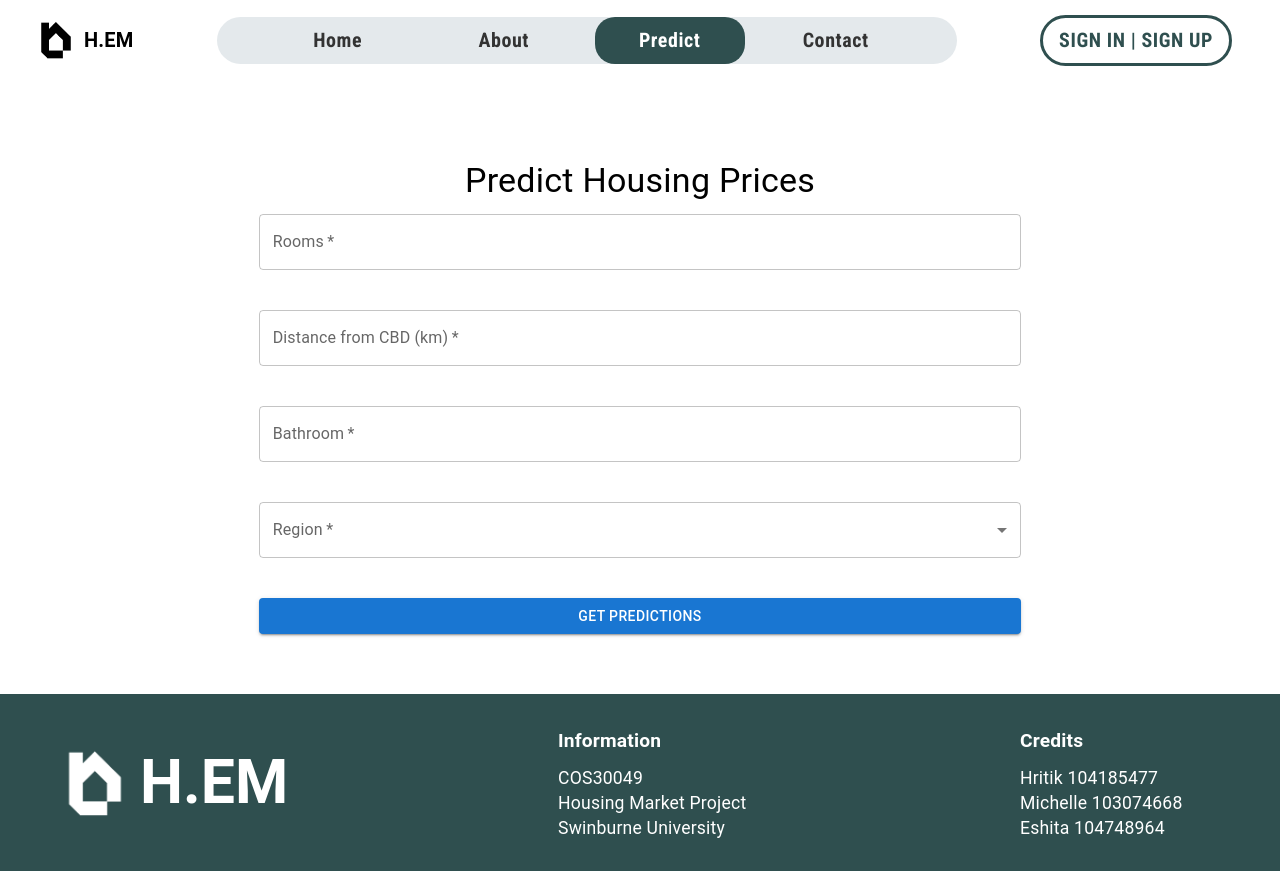
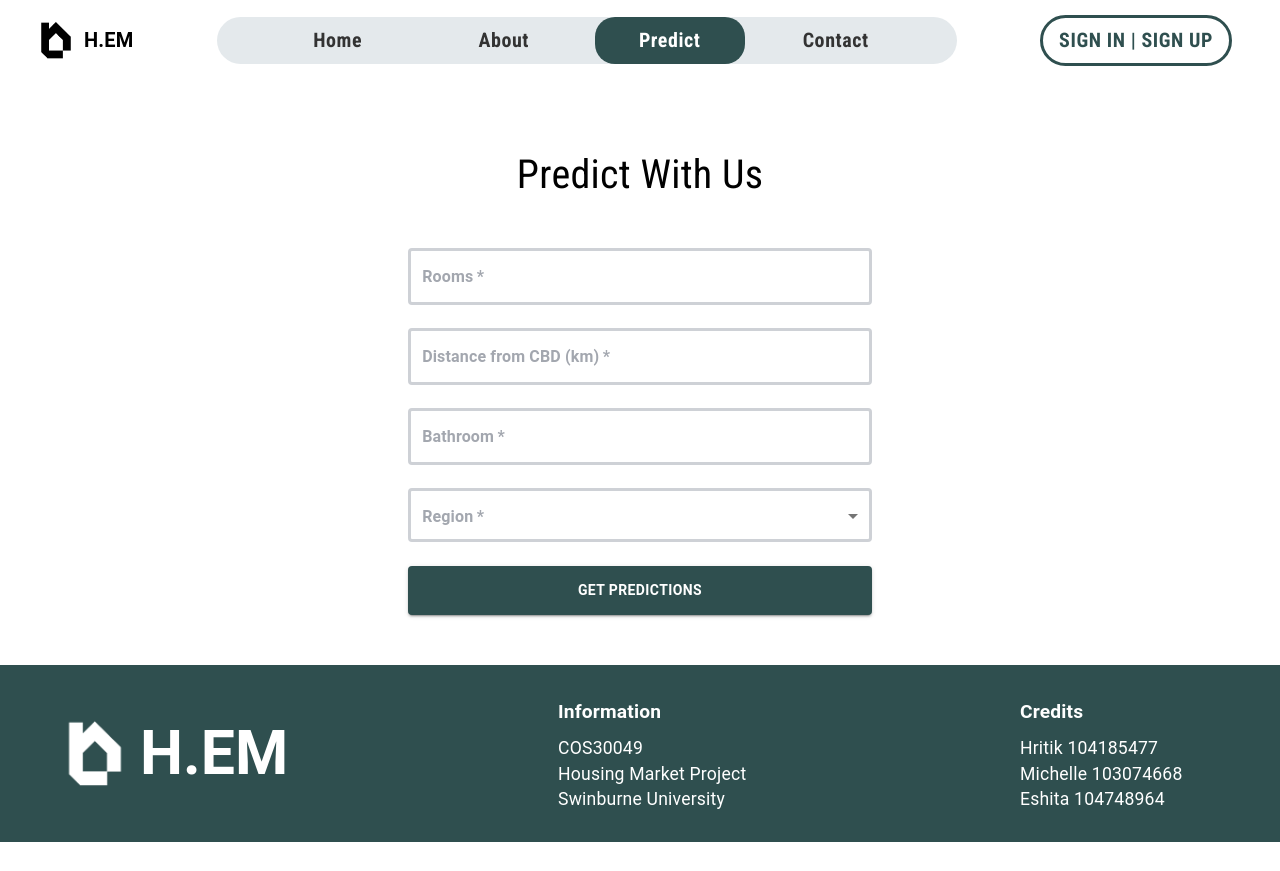
Before and after one commit to hritikanand/Assignment-3---COS30049, a React (Create React App) app in the folder hem-react-app/: page /predict in a window 1280 px wide. After the commit the page ends 842 px from the top, so only its background shows below. Built offline with nearby package versions, Linux system fonts and the light colour scheme.

Commit message:
Predict Page Customisation, animated results, fixed formatting

```diff
--- a/hem-react-app/src/components/Predict/Predict.js
+++ b/hem-react-app/src/components/Predict/Predict.js
@@ -2,6 +2,7 @@ import React, { useState } from 'react';
 import { Box, Grid, TextField, Button, Typography, FormControl, InputLabel, Select, MenuItem, Paper } from '@mui/material';
 import { Bar, Line, Pie } from 'react-chartjs-2';
 import 'chart.js/auto';
+import { Fade } from '@mui/material';
 
 function Predict() {
   const [formData, setFormData] = useState({
@@ -55,7 +56,7 @@ function Predict() {
     }
   };
 
-  // Data for the Bar Chart
+  // Data for Charts
   const barChartData = {
     labels: ['Random Forest', 'Polynomial Regression', 'Gradient Boosting'],
     datasets: [
@@ -71,7 +72,6 @@ function Predict() {
     ]
   };
 
-  // Data for the Line Chart (hypothetical trend over distance from CBD)
   const lineChartData = {
     labels: Array.from({ length: 10 }, (_, i) => `${i + 1} km`),
     datasets: [
@@ -84,7 +84,6 @@ function Predict() {
     ]
   };
 
-  // Data for the Pie Chart (Feature Importances)
   const pieChartData = {
     labels: featureImportances ? Object.keys(featureImportances[selectedModel]) : [],
     datasets: [
@@ -97,68 +96,217 @@ function Predict() {
   };
 
   return (
-    <Box sx={{ padding: '60px', maxWidth: '1500px', margin: '0 auto' }}>
-      <Typography variant="h4" gutterBottom align="center">
-        Predict Housing Prices
+    <Box sx={{
+      padding: '50px',
+      maxWidth: '1500px',
+      margin: '0 auto'
+      }}>
+      <Typography variant="h4" gutterBottom align="center" sx={{
+        marginBottom: '50px',
+        fontFamily: '"Roboto Condensed", sans-serif',
+        fontSize: '2.5rem'
+        }}>
+        Predict With Us
       </Typography>
 
-      <Grid container spacing={4} justifyContent="center" alignItems="center">
+      {/* Centered Container for Form and Results */}
+      <Grid container spacing={6} justifyContent="center" alignItems="flex-start">
 
-        {/* Form Section */}
-        <Grid item xs={12} md={predictions ? 4 : 8}>
+      {/* Form Container */}
+      <Grid item xs={12} md={5}>
+        <Box
+          sx={{
+            display: 'flex',
+            flexDirection: 'column',
+            alignItems: 'center',
+            textAlign: 'center',
+          }}
+        >
+          {predictions && (
+            <Typography variant="h6" sx={{
+              marginBottom: '20px',
+              fontFamily: '"Roboto Condensed", sans-serif',
+              fontSize: '1.5rem',
+              color: '#2F4F4F'
+              }}>
+              Have Different Features? Refine your Prediction!
+            </Typography>
+          )}
+
           <Box
             component="form"
             sx={{
               display: 'flex',
               flexDirection: 'column',
-              gap: 5,
-              backgroundColor: predictions ? '#f0f0f0' : 'transparent',
-              padding: predictions ? '45px' : '0',
-              borderRadius: predictions ? '10px' : '0',
+              gap: 3,
+              backgroundColor: predictions ? '#F5F5F5' : 'transparent',
+              padding: predictions ? '40px' : '0',
+              borderRadius: '10px',
               width: '100%',
-              maxWidth: {
-                xs: '90%',    // width for extra-small screens (phones)
-                sm: predictions ? '400px' : '600px',   // width for small screens (tablets)
-                md: predictions ? '500px' : '800px',   // width for medium screens (laptops)
-                lg: predictions ? '600px' : '900px'    // width for large screens (desktops)
-              },
-              margin: '0 auto'
+              maxWidth: '800px',
             }}
           >
-            <TextField
-              label="Rooms"
+            <TextField label="Rooms"
             name="rooms"
             value={formData.rooms}
             onChange={handleChange}
-              type="number"
-              required
-              InputProps={{ inputProps: { min: 1, max: 5 } }}
+            sx={{
+              backgroundColor: 'white',
+              '& .MuiOutlinedInput-root': {
+                '& fieldset': {
+                  borderWidth: '3px', // thickness of the outline
+                  borderColor: '#CED1D6'
+                },
+                '&:hover fieldset': {
+                  borderWidth: '3px', //thickness on hover
+                  borderColor: '#2F4F4F', //color when hover
+                },
+                '&.Mui-focused fieldset': {
+                  borderColor: '#2F4F4F', //color when focused
+                  borderWidth: '3px', // thickness when focused
+                },
+              },
+              '& .MuiInputLabel-root': {
+                color: '#A3A7AF', // Default label color
+                fontWeight: 'bold',
+              },
+              '& .MuiInputLabel-root.Mui-focused': {
+                color: '#2F4F4F', // Color when label is focused
+              }
+            }}
+            InputLabelProps={{
+              style: {
+                fontWeight: 'bold',
+              }
+            }}
+            type="number" required InputProps={{
+              inputProps: { min: 1, max: 5 }
+              }}
               />
-            <TextField
-              label="Distance from CBD (km)"
+
+            <TextField label="Distance from CBD (km)"
             name="distanceFromCBD"
             value={formData.distanceFromCBD}
             onChange={handleChange}
-              type="number"
-              required
-              InputProps={{ inputProps: { min: 2.7, max: 24.7, step: 0.1 } }}
+            sx={{
+              backgroundColor: 'white',
+              '& .MuiOutlinedInput-root': {
+                '& fieldset': {
+                  borderWidth: '3px',
+                  borderColor: '#CED1D6'
+                },
+                '&:hover fieldset': {
+                  borderWidth: '3px',
+                  borderColor: '#2F4F4F',
+                },
+                '&.Mui-focused fieldset': {
+                  borderColor: '#2F4F4F',
+                  borderWidth: '3px',
+                },
+              },
+              '& .MuiInputLabel-root': {
+                color: '#A3A7AF', // Default label color
+                fontWeight: 'bold',
+              },
+              '& .MuiInputLabel-root.Mui-focused': {
+                color: '#2F4F4F', // Color when label is focused
+              }
+            }}
+            InputLabelProps={{
+              style: {
+                fontWeight: 'bold',
+              }
+            }}
+            type="number" required InputProps={{
+              inputProps: { min: 2.7, max: 24.7, step: 0.1 }
+              }}
               />
-            <TextField
-              label="Bathroom"
+
+            <TextField label="Bathroom"
             name="bathroom"
             value={formData.bathroom}
             onChange={handleChange}
+            sx={{
+              backgroundColor: 'white',
+              '& .MuiOutlinedInput-root': {
+                '& fieldset': {
+                  borderWidth: '3px',
+                  borderColor: '#CED1D6'
+                },
+                '&:hover fieldset': {
+                  borderWidth: '3px',
+                  borderColor: '#2F4F4F',
+                },
+                '&.Mui-focused fieldset': {
+                  borderColor: '#2F4F4F',
+                  borderWidth: '3px',
+                },
+              },
+              '& .MuiInputLabel-root': {
+                color: '#A3A7AF', // Default label color
+                fontWeight: 'bold',
+              },
+              '& .MuiInputLabel-root.Mui-focused': {
+                color: '#2F4F4F', // Color when label is focused
+              }
+            }}
+            InputLabelProps={{
+              style: {
+                fontWeight: 'bold',
+              }
+            }}
             type="number"
             required
-              InputProps={{ inputProps: { min: 1, max: 3 } }}
+            InputProps={{
+              inputProps: { min: 1, max: 3 }
+            }}
           />
-            <FormControl fullWidth required>
+
+            <FormControl
+              fullWidth
+              required
+              sx={{
+                backgroundColor: 'white',
+                '& .MuiOutlinedInput-root': {
+                  '& fieldset': {
+                    borderWidth: '3px',
+                    borderColor: '#CED1D6'
+                  },
+                  '&:hover fieldset': {
+                    borderWidth: '3px',
+                    borderColor: '#2F4F4F'
+                  },
+                  '&.Mui-focused fieldset': {
+                    borderWidth: '3px',
+                    borderColor: '#2F4F4F'
+                  },
+                },
+                '& .MuiInputLabel-root': {
+                  color: '#A3A7AF', // Default label color
+                  fontWeight: 'bold',
+                },
+                '& .MuiInputLabel-root.Mui-focused': {
+                  color: '#2F4F4F', // Color when label is focused
+                }
+              }}
+              InputLabelProps={{
+                style: {
+                  fontWeight: 'bold',
+                }
+              }}
+            >
               <InputLabel>Region</InputLabel>
               <Select
                 name="schoolingFacilities"
                 value={formData.schoolingFacilities}
                 onChange={handleChange}
                 label="Region"
+                sx={{
+                  textAlign: 'left',
+                  '& .MuiSelect-select': {
+                    padding: '15px',
+                  }
+                }}
               >
                 <MenuItem value={202}>Eastern Metropolitan</MenuItem>
                 <MenuItem value={95}>Eastern Victoria</MenuItem>
@@ -171,55 +319,78 @@ function Predict() {
               </Select>
             </FormControl>
 
-            <Button variant="contained" onClick={handlePredict} disabled={loading}>
+            <Button
+              variant="contained"
+              onClick={handlePredict}
+              sx={{
+                backgroundColor: '#2F4F4F',
+                color: 'white',
+                fontWeight: 'bold',
+                padding: '12px 45px',
+                '&:hover': {
+                  backgroundColor: '#2F4F4F',
+                },
+              }}
+              disabled={loading}
+            >
               {loading ? 'Loading...' : 'Get Predictions'}
             </Button>
           </Box>
-
-          {error && <Typography color="error" sx={{ marginTop: 2 }}>{error}</Typography>}
+        </Box>
       </Grid>
 
-        {/* Prediction Results */}
+
+      {/* Prediction Results Container */}
       {predictions && (
-          <Grid item xs={12} md={8} container justifyContent="center">
+        <Grid item xs={12} md={5}>
           <Box>
-              <Typography variant="h5" align="center"
-                sx={{ marginBottom: '20px'}}>
-
+            <Typography variant="h6" align="center" sx={{
+              marginBottom: '20px',
+              fontFamily: '"Roboto Condensed", sans-serif',
+              fontSize: '1.5rem',
+              color: '#2F4F4F'
+            }}>
               Prediction Results
             </Typography>
 
-              <Grid container spacing={4} direction="column" alignItems="center">
+            <Grid container spacing={2} direction="column" alignItems="stretch" sx={{
+              width: '100%',
+              maxWidth: '600px',
+              margin: '0 auto',
+              mt: 5
+            }}
+            >
+              {['Random Forest', 'Polynomial Regression', 'Gradient Boosting'].map((model, idx) => (
+                <Fade
+                  in={true}
+                  timeout={(idx + 1) * 500} // For cascading effect on prices
+                  key={`${model}-${JSON.stringify(predictions)}`} // Unique key to trigger restarting animation
+                >
                   <Grid item xs={12}>
                     <Paper elevation={3} sx={{
                       padding: '20px',
                       textAlign: 'center',
-                    minWidth: '250px'
+                      backgroundColor: '#2F4F4F'
                     }}>
-                    <Typography variant="h6">Random Forest</Typography>
-                    <Typography>${predictions["Random Forest Prediction"].toFixed(2)}</Typography>
+                      <Typography variant="h6" sx={{
+                        color: 'white',
+                        fontFamily: '"Roboto Condensed", sans-serif',
+                        fontSize: '1.5rem'
+                      }}>
+                        {model}
+                      </Typography>
+
+                      <Typography variant="h5" sx={{
+                        color: 'white',
+                        fontFamily: '"Roboto Condensed", sans-serif',
+                        fontSize: '1.5rem'
+                      }}>
+                        ${predictions[`${model} Prediction`].toFixed(2)}
+                      </Typography>
                     </Paper>
                   </Grid>
-
-                <Grid item xs={12}>
-                  <Paper elevation={3} sx={{
-                    padding: '20px',
-                    textAlign: 'center',
-                    minWidth: '250px' }}>
-                    <Typography variant="h6">Polynomial Regression</Typography>
-                    <Typography>${predictions["Polynomial Regression Prediction"].toFixed(2)}</Typography>
-                  </Paper>
-                </Grid>
-
-                <Grid item xs={12}>
-                  <Paper elevation={3} sx={{
-                    padding: '20px',
-                    textAlign: 'center',
-                    minWidth: '250px' }}>
-                    <Typography variant="h6">Gradient Boosting</Typography>
-                    <Typography>${predictions["Gradient Boosting Prediction"].toFixed(2)}</Typography>
-                  </Paper>
-                </Grid>
+                </Fade>
+              ))}
             </Grid>
           </Box>
         </Grid>
@@ -228,14 +399,10 @@ function Predict() {
 
       {/* Charts Section */}
       {predictions && (
-        <Box sx={{ marginTop: '40px' }}>
+        <Box sx={{ marginTop: '100px' }}>
           <FormControl fullWidth sx={{ marginBottom: 4 }}>
             <InputLabel>Feature Importance for Model</InputLabel>
-            <Select
-              value={selectedModel}
-              onChange={(e) => setSelectedModel(e.target.value)}
-              label="Feature Importance for Model"
-            >
+            <Select value={selectedModel} onChange={(e) => setSelectedModel(e.target.value)} label="Feature Importance for Model">
               <MenuItem value="Random Forest">Random Forest</MenuItem>
               <MenuItem value="Gradient Boosting">Gradient Boosting</MenuItem>
               <MenuItem value="Polynomial Regression">Polynomial Regression</MenuItem>
```
Lines whose indentation alone changed are shown as unchanged.
